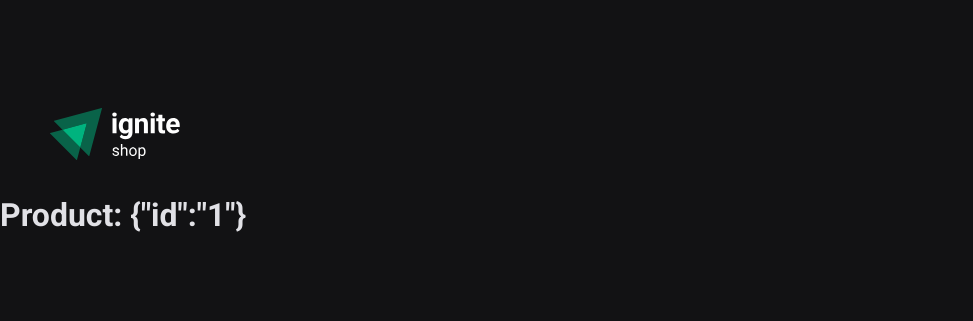
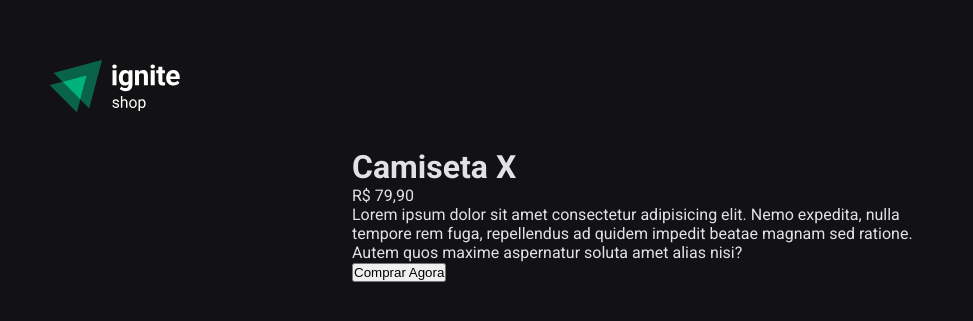
Before and after one commit to mariaemf/shop-mf, a Next.js app: page /product/1 in a window 1280 px wide. Shown: the part 245-566 px from the top of the page, without its empty margins (0-973 px from the left). Built offline with nearby package versions, Linux system fonts and the light colour scheme.

Commit message:
criação visual na sessão de produtos e algumas estilizações adicionadas a  página

```diff
--- a/src/pages/product/[id].tsx
+++ b/src/pages/product/[id].tsx
@@ -1,7 +1,29 @@
 import { useRouter } from "next/router";
+import {
+  ImageContainer,
+  ProductContainer,
+  ProductDetails,
+} from "../../styles/pages/product";
 
 export default function Product() {
   const { query } = useRouter();
 
-  return <h1>Product: {JSON.stringify(query)}</h1>;
+  return (
+    <ProductContainer>
+      <ImageContainer>
+        <ProductDetails>
+          <h1>Camiseta X</h1>
+          <span>R$ 79,90</span>
+          <p>
+            Lorem ipsum dolor sit amet consectetur adipisicing elit. Nemo
+            expedita, nulla tempore rem fuga, repellendus ad quidem impedit
+            beatae magnam sed ratione. Autem quos maxime aspernatur soluta amet
+            alias nisi?
+          </p>
+
+          <button>Comprar Agora</button>
+        </ProductDetails>
+      </ImageContainer>
+    </ProductContainer>
+  );
 }
--- /dev/null
+++ b/src/styles/pages/product.ts
@@ -0,0 +1,18 @@
+import { styled } from "..";
+
+export const ProductContainer = styled("main", {
+  display: "grid",
+  gridTemplateColumns: "1fr, 1fr",
+  alignItems: "stretch",
+  gap: "4rem",
+
+  maxWidth: 1180,
+  margin: "0 auto",
+});
+export const ImageContainer = styled("div", {
+  width: "100%",
+  maxWidth: 576,
+  //height: "calc()",
+  background: "linear-gradiente(180deg, #1ea483 0%, #7465d4 100%",
+});
+export const ProductDetails = styled("div", {});
```
